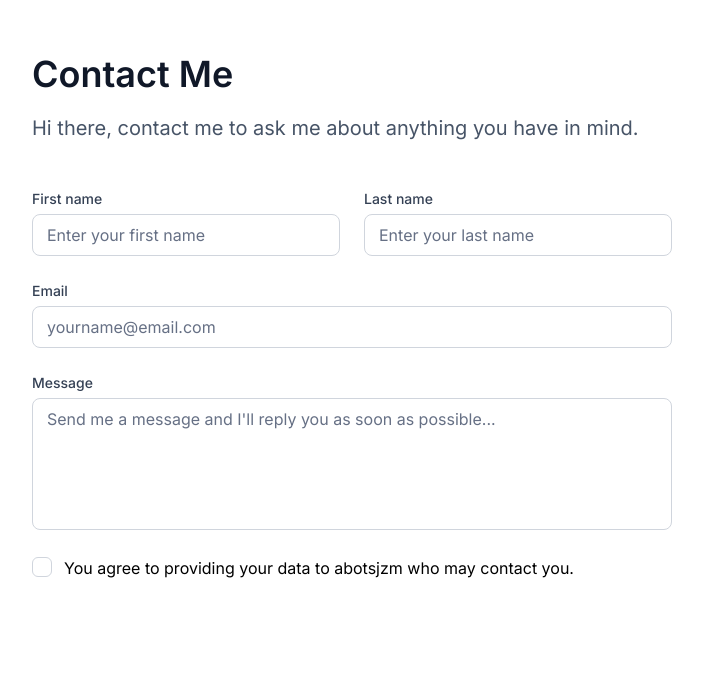
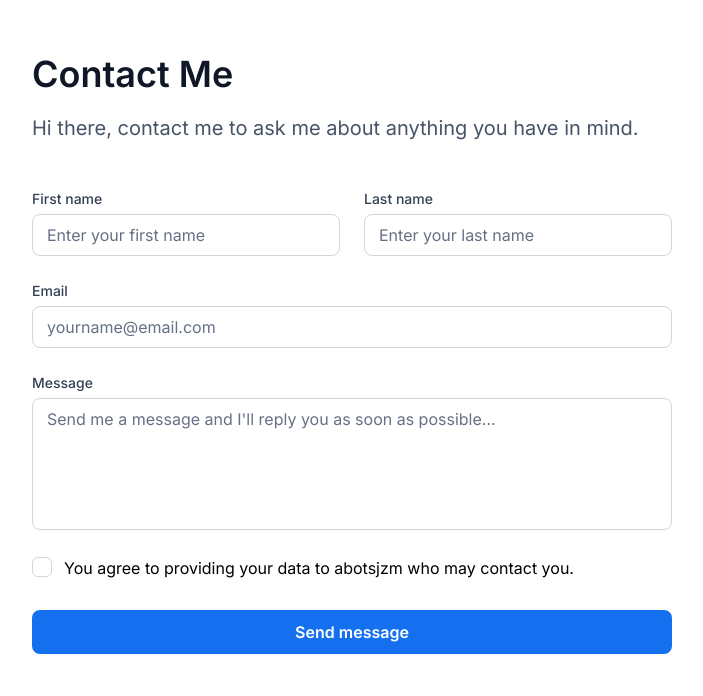
Before and after one commit to Abots-jzm/HNG_Linktree_clone, a React (Vite) app: page /contact in a window 1280 px wide. Shown: the part 104-800 px from the top of the page, without its empty margins (288-991 px from the left). Built offline with nearby package versions, Linux system fonts and the light colour scheme.

Commit message:
feat: submit button

```diff
--- a/src/pages/Contact.jsx
+++ b/src/pages/Contact.jsx
@@ -4,13 +4,17 @@ import Checkbox from "../components/ui/Checkbox";
 import Input from "../components/ui/Input";
 
 export default function Contact() {
+	function handleForm(e) {
+		e.preventDefault();
+	}
+
 	return (
 		<Container>
 			<Heading>
 				<h2>Contact Me</h2>
 				<p>Hi there, contact me to ask me about anything you have in mind.</p>
 			</Heading>
-			<Form>
+			<Form onSubmit={handleForm}>
 				<Names>
 					<Input label="First name" id="first_name">
 						Enter your first name
@@ -26,10 +30,31 @@ export default function Contact() {
 					Send me a message and I'll reply you as soon as possible...
 				</Input>
 				<Checkbox id="agree">You agree to providing your data to abotsjzm who may contact you.</Checkbox>
+				<BtnSubmit id="btn__submit" type="submit">
+					Send message
+				</BtnSubmit>
 			</Form>
 		</Container>
 	);
 }
+
+const BtnSubmit = styled.button`
+	background-color: #1570ef;
+	padding: 1.2rem 2rem;
+	font-weight: 600;
+	color: white;
+	border-radius: 8px;
+	margin-top: 0.8rem;
+
+	&:hover {
+		background-color: #175cd3;
+	}
+
+	&:active,
+	&:focus {
+		box-shadow: 0px 1px 2px rgba(16, 24, 40, 0.05), 0px 0px 0px 4px #d1e9ff;
+	}
+`;
 
 const Names = styled.div`
 	display: flex;
```
